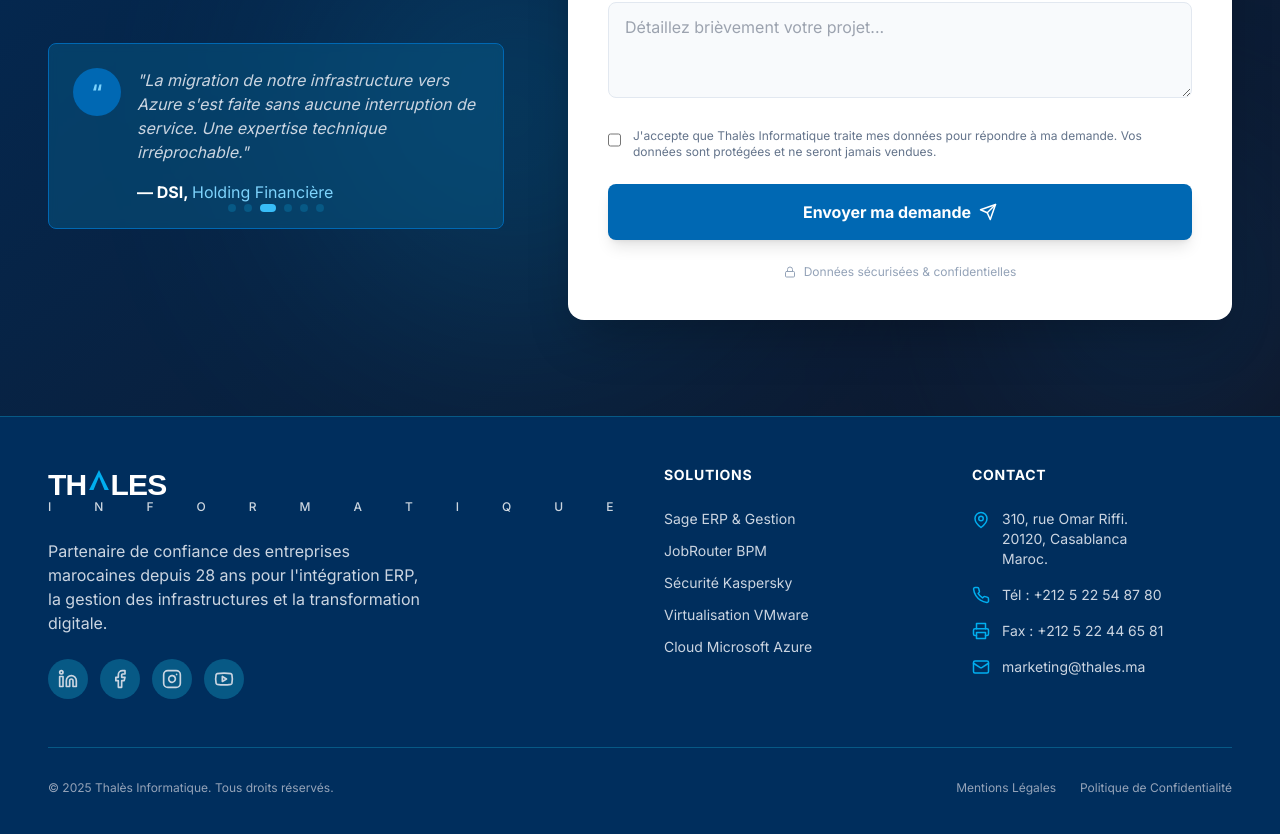
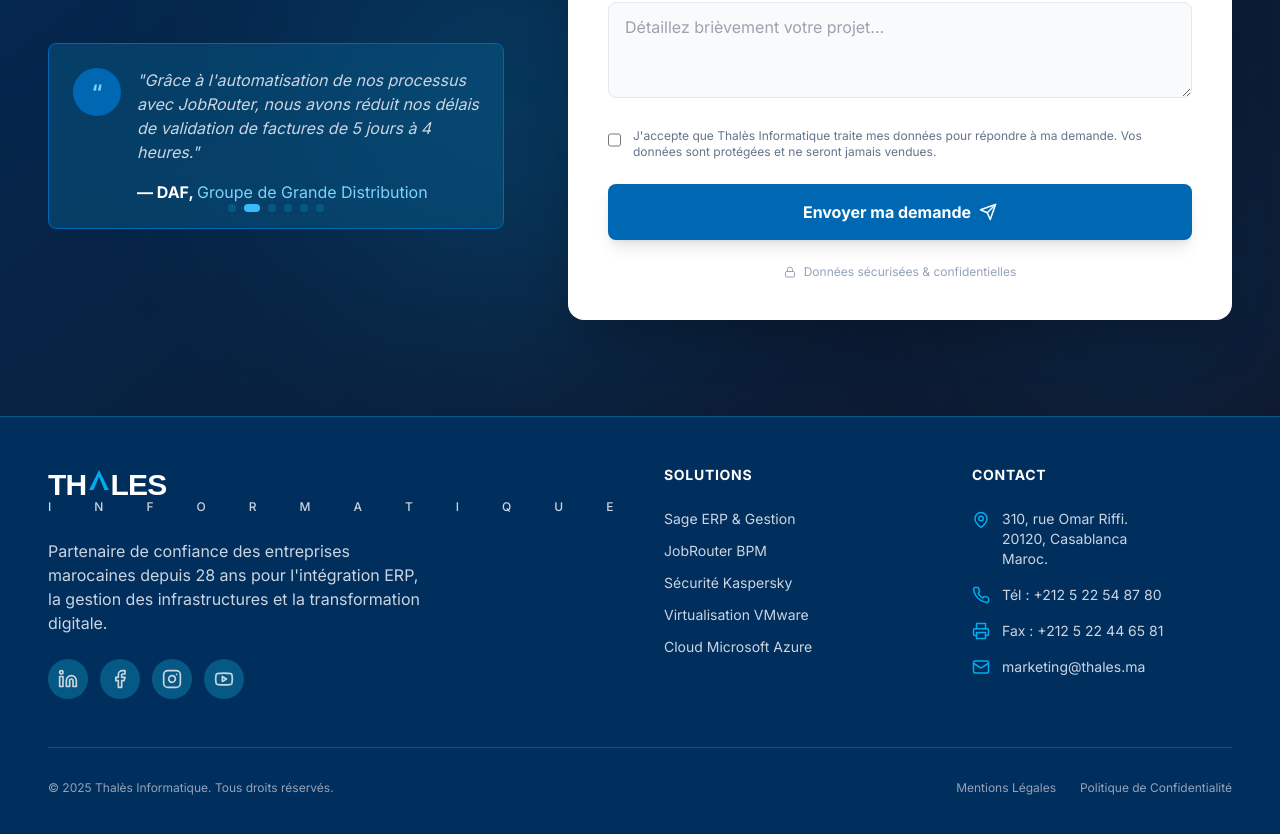
Before and after one commit to iamyorivas-max/Thales-landing-page, a React (Vite) app: page / in a window 1280 px wide. Shown: the part 4603-5437 px from the top of the page. Built offline with nearby package versions, Linux system fonts and the light colour scheme.

Commit message:
feat: Increase testimonial rotation speed
The testimonial carousel on the contact form section now rotates every 5 seconds instead of 3 seconds. This change aims to improve user engagement by allowing more time for visitors to read each testimonial.

```diff
--- a/components/ContactFormSection.tsx
+++ b/components/ContactFormSection.tsx
@@ -42,7 +42,7 @@
   useEffect(() => {
     const interval = setInterval(() => {
       setActiveTestimonial((prev) => (prev + 1) % testimonials.length);
-    }, 3000);
+    }, 5000);
     return () => clearInterval(interval);
   }, [testimonials.length]);
 
```
